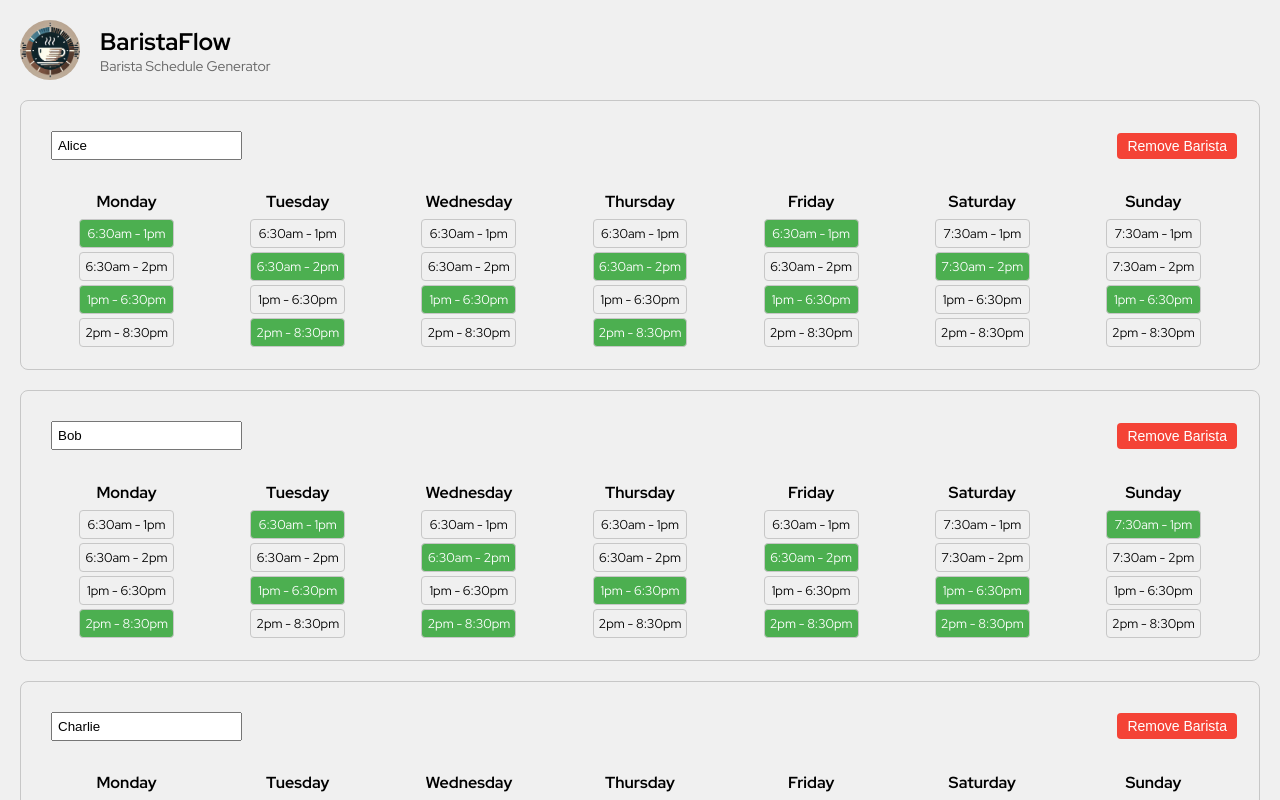
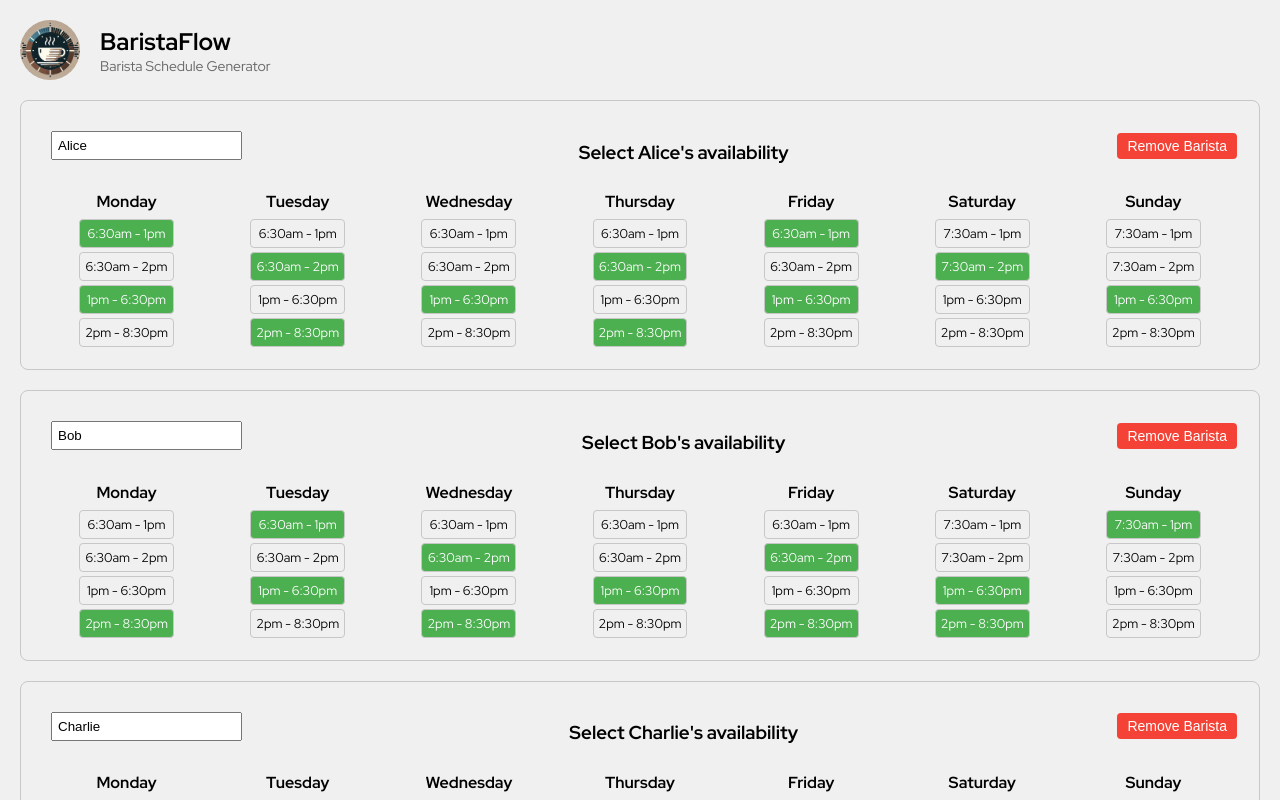
Before and after one commit to br1saturno/barista-schedule-generator, a React (Create React App) app: page / in a window 1280 px wide. Shown: the top 800 px of the page. Built offline with nearby package versions, Linux system fonts and the light colour scheme.

Commit message:
Added title to each barista's container

```diff
--- a/src/App.js
+++ b/src/App.js
@@ -167,6 +167,7 @@ function App() {
               onChange={(e) => updateBarista(index, 'name', e.target.value)}
               placeholder="Barista Name"
             />
+            <h3>Select {barista.name}'s availability</h3>
             <button onClick={() => removeBarista(index)} className="remove-button">Remove Barista</button>
           </div>
           <div className="availability-grid">
```
